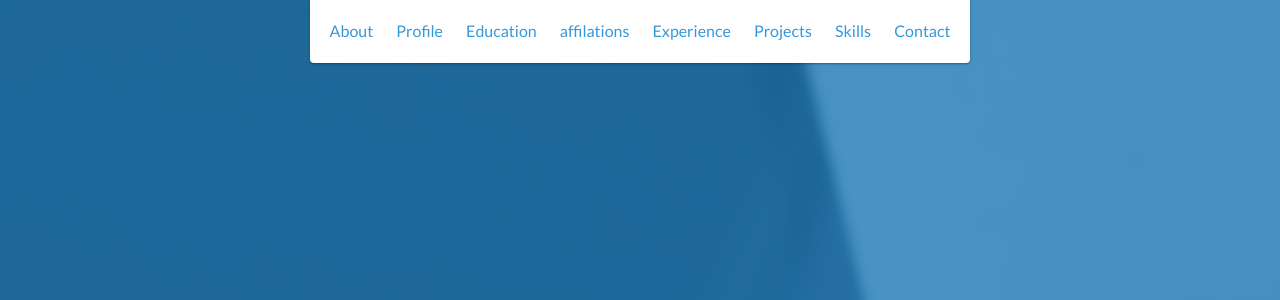
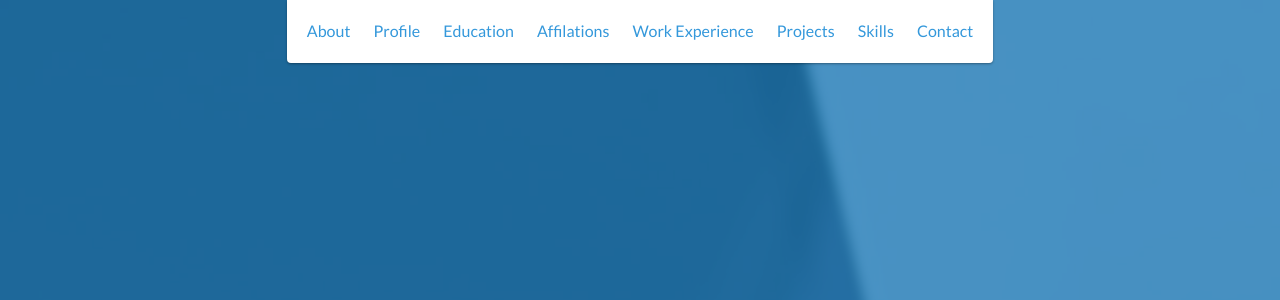
Before and after one commit to kishor-mane-patil/myportfolio, a website: page index.html in a window 1280 px wide. Shown: the top 300 px of the page. Drawn offline with nearby package versions, Linux system fonts and the light colour scheme.

Commit message:
Update index.html

```diff
--- a/index.html
+++ b/index.html
@@ -34,10 +34,10 @@
                 <a href="#education">Education</a>
             </li>
 			<li>
-                <a href="#education">affilations</a>
+                <a href="#education">Affilations</a>
             </li>
             <li>
-                <a href="#experience">Experience</a>
+                <a href="#experience">Work Experience</a>
             </li>
 
             <li>
@@ -162,7 +162,7 @@
     </div>
     <!-- End #affilations -->
 	<div id="experience" class="background-alt">
-        <h2 class="heading">Experience</h2>
+        <h2 class="heading">Work Experience</h2>
         <div id="experience-timeline">
             <div data-date="January 2017 – January 2020">
                 <h3>Mahindra and Mahindra Limited. Mahindra World City, Chennai</h3>
```
